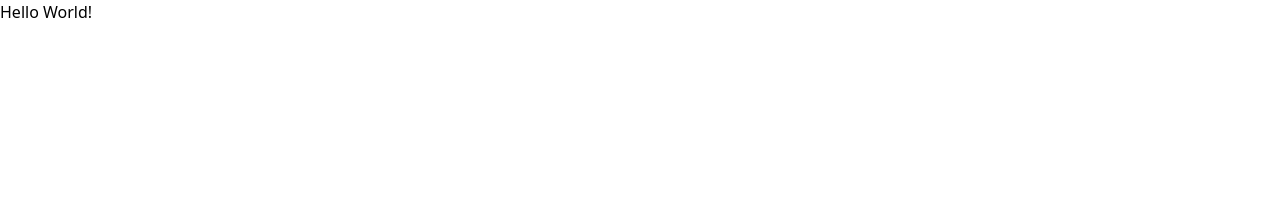
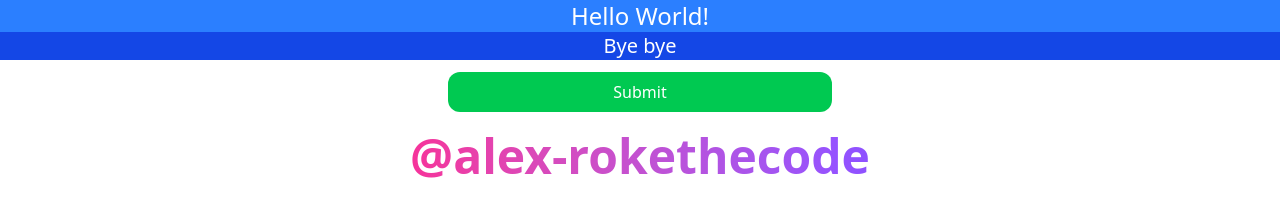
Before and after one commit to alex-brokethecode/tailwindcss-tutorial, a website built with Vite: page index.html in a window 1280 px wide. Built offline with nearby package versions, Linux system fonts and the light colour scheme.

Commit message:
chore: Colors

```diff
--- a/index.html
+++ b/index.html
@@ -9,7 +9,28 @@
   </head>
   <body>
     <div id="app">
-      <h1>Hello World!</h1>
+      <!-- Headers Start -->
+      <h1 class="bg-blue-500 text-2xl text-center text-white">Hello World!</h1>
+      <h2 class="bg-blue-700 text-xl text-center text-white">Bye bye</h2>
+      <!-- Headers End -->
+
+      <!-- Button Start -->
+      <button
+        class="bg-green-500 text-white p-2 mx-auto block my-3 rounded-xl w-sm hover:bg-green-600 cursor-pointer"
+      >
+        Submit
+      </button>
+      <!-- Button End -->
+
+      <!-- Text with gradient color Start -->
+      <div class="text-5xl font-extrabold my-5 text-center">
+        <span
+          class="bg-clip-text text-transparent bg-gradient-to-r from-pink-500 to-violet-500"
+        >
+          @alex-rokethecode
+        </span>
+      </div>
+      <!-- Text with gradient color End -->
     </div>
   </body>
 </html>
```
Also changed, not shown: README.md.
